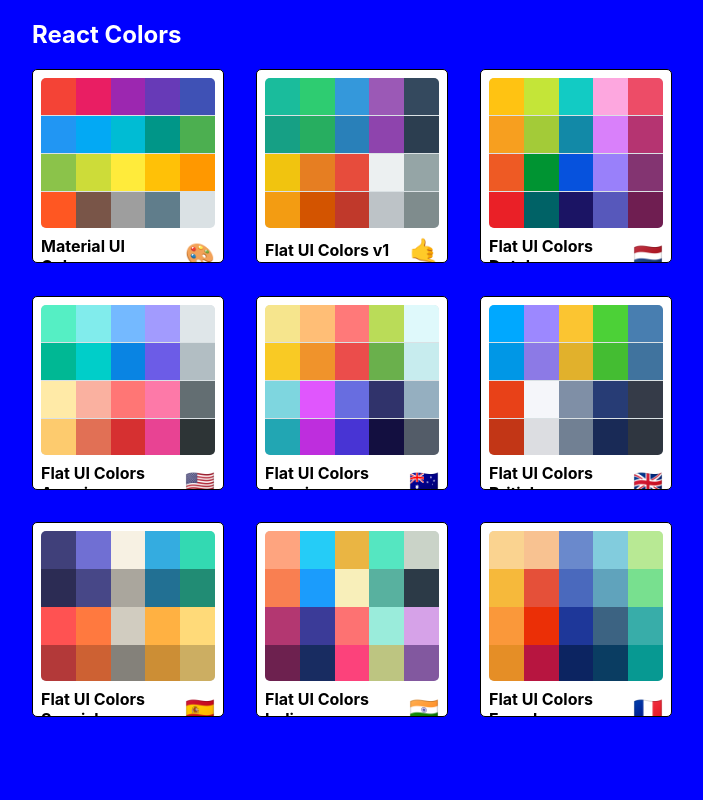
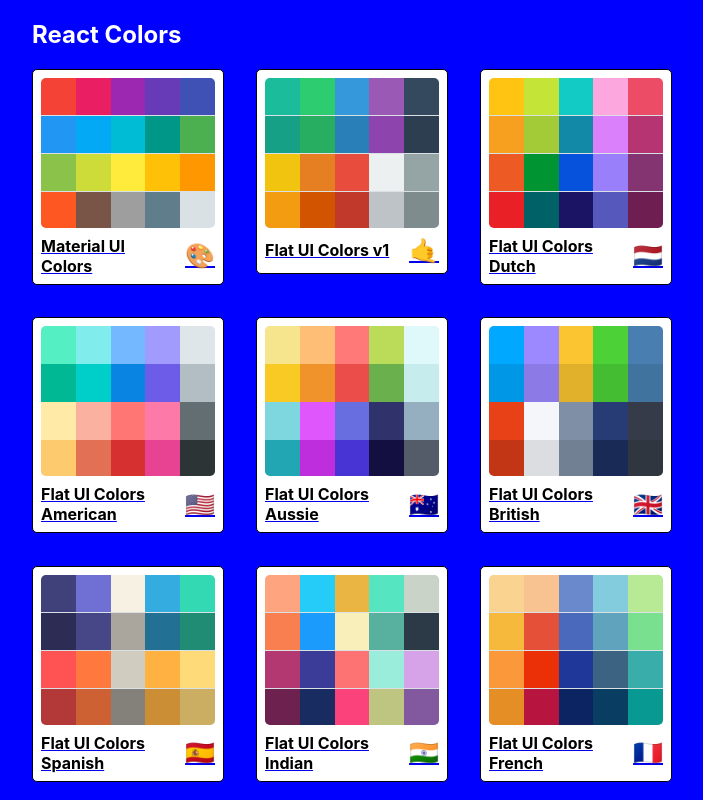
Before and after one commit to kabraham23/colors-app, a React (Create React App) app: page / in a window 1280 px wide. Shown: the whole page, without its empty margins (288-991 px from the left). Built offline with nearby package versions, Linux system fonts and the light colour scheme.

Commit message:
add link

```diff
--- a/src/Components/MiniPalette.js
+++ b/src/Components/MiniPalette.js
@@ -50,7 +50,7 @@
         <div className={classes.miniColor} style={{backgroundColor:color.color}} key={color.name}></div>
     ))
     return(
-        <div className={classes.root}>
+        <div className={classes.root} onClick={props.handleClick}>
             <div className={classes.colors}>
                 {miniColorBoxes}
             </div>
--- a/src/Components/PaletteList.js
+++ b/src/Components/PaletteList.js
@@ -44,7 +44,9 @@
           </nav>
           <div className={classes.palettes}>
             {palettes.map((palette, index) => (
-              <MiniPalette {...palette} key={index} />
+              <Link to={`/palette/${palette.id}`} key={index}>
+                <MiniPalette {...palette}   />
+              </Link>
           ))}
           </div>
         </div>
```
